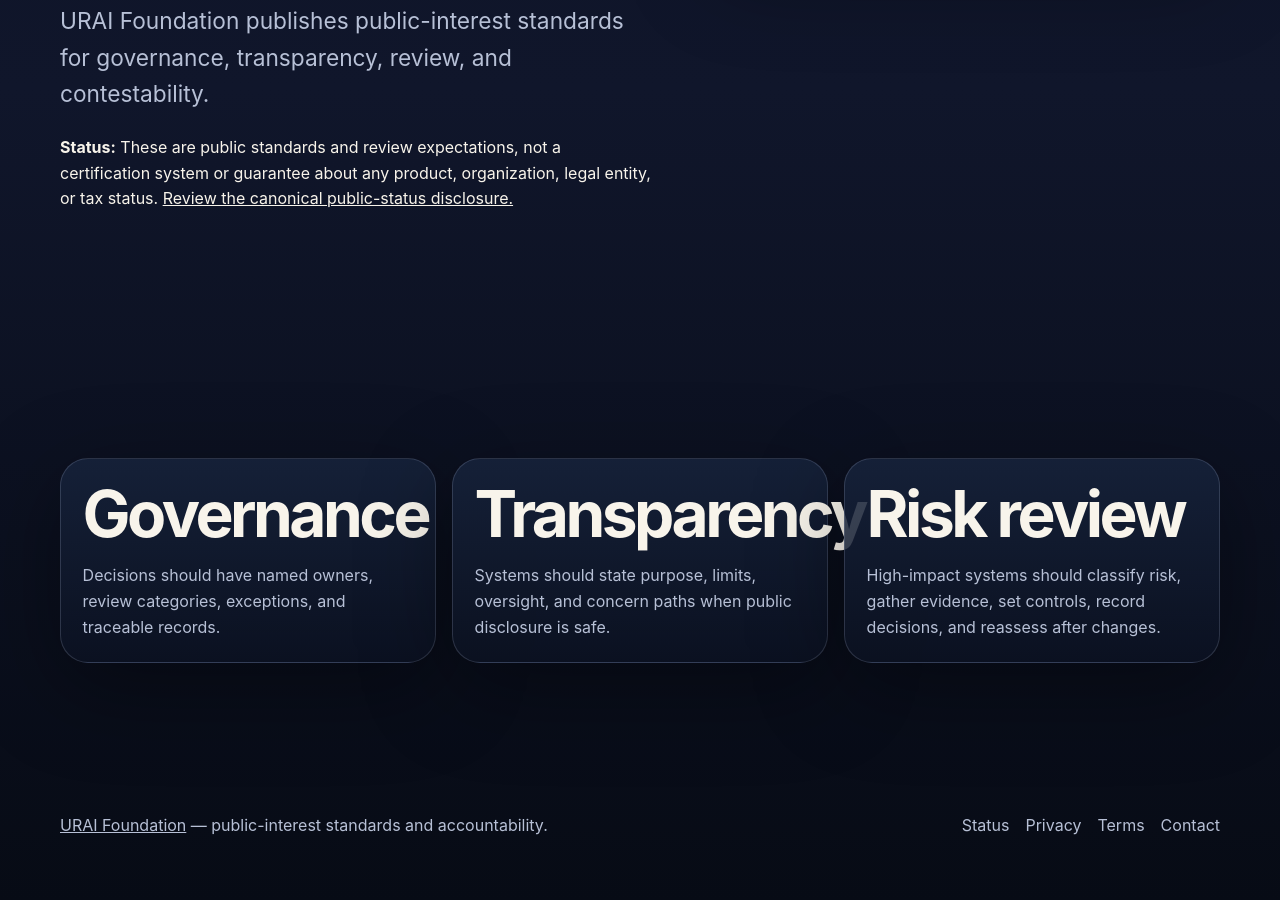
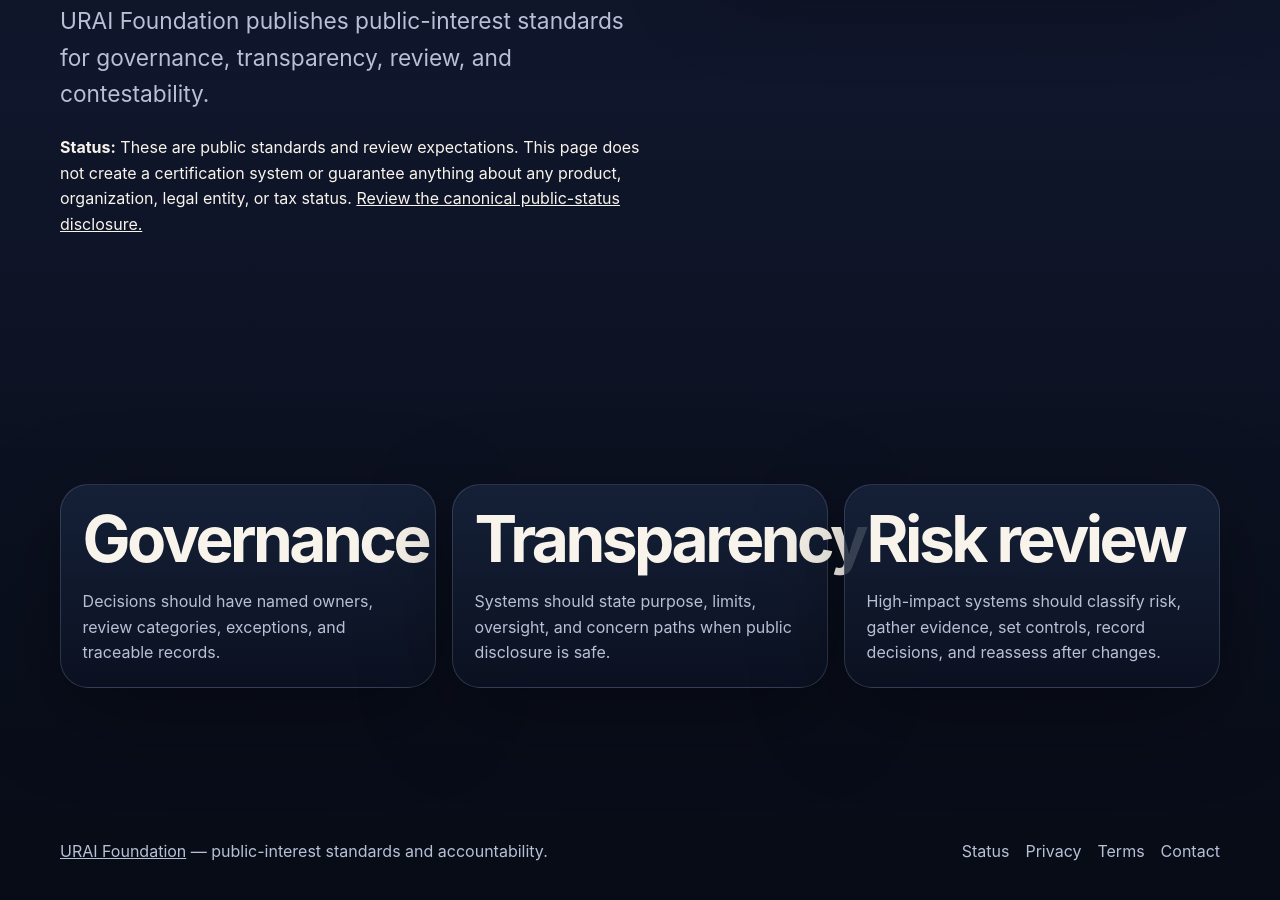
Before and after one commit to LifeLoggerAI/urai-foundation, a plain HTML site: page responsible-ai/index.html in a window 1280 px wide. Shown: the part 792-1692 px from the top of the page. Drawn offline with Linux system fonts and the light colour scheme.

Commit message:
Clarify Foundation responsible AI status boundary

```diff
--- a/responsible-ai/index.html
+++ b/responsible-ai/index.html
@@ -19,7 +19,7 @@
         <p class="eyebrow">Responsible AI</p>
         <h1>Responsible AI needs evidence, limits, and accountability.</h1>
         <p class="lead">URAI Foundation publishes public-interest standards for governance, transparency, review, and contestability.</p>
-        <p class="formation-note"><strong>Status:</strong> These are public standards and review expectations, not a certification system or guarantee about any product, organization, legal entity, or tax status. <a href="/status/">Review the canonical public-status disclosure.</a></p>
+        <p class="formation-note"><strong>Status:</strong> These are public standards and review expectations. This page does not create a certification system or guarantee anything about any product, organization, legal entity, or tax status. <a href="/status/">Review the canonical public-status disclosure.</a></p>
       </div>
       <aside class="hero-card"><p class="card-kicker">Core documents</p><p class="quote"><a href="/docs/ethical-ai-principles.md">Ethical AI Principles</a>, <a href="/docs/transparency-framework.md">Transparency Framework</a>, and <a href="/docs/risk-review-process.md">Risk Review Process</a>.</p></aside>
     </section>
```
